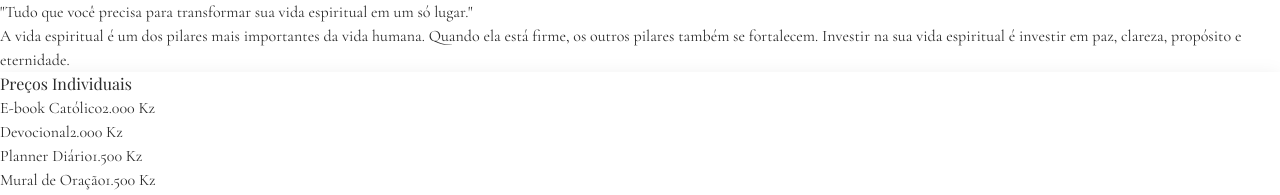
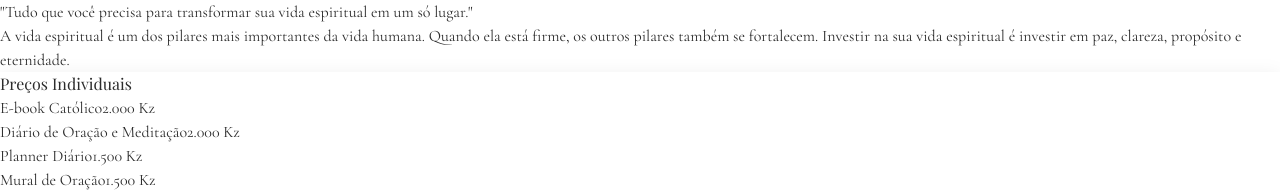
Before and after one commit to Valdemar-Andrade/landing-page-catolico, a Next.js app: page / in a window 1280 px wide. Shown: the part 1344-1539 px from the top of the page. Built offline with nearby package versions, Linux system fonts and the light colour scheme; a web font is replaced by a local one.

Commit message:
refactor: Adicionado número do whatsapp ao componente Whatsapp-button.tsx

```diff
--- a/components/pricing-sectionv2.tsx
+++ b/components/pricing-sectionv2.tsx
@@ -7,7 +7,7 @@ import WhatsAppButton from "./whatsapp-button";
 
 const individualPrices = [
   { name: "E-book Católico", price: "2.000 Kz" },
-  { name: "Devocional", price: "2.000 Kz" },
+  { name: "Diário de Oração e Meditação", price: "2.000 Kz" },
   { name: "Planner Diário", price: "1.500 Kz" },
   { name: "Mural de Oração", price: "1.500 Kz" },
 ];
--- a/components/whatsapp-button.tsx
+++ b/components/whatsapp-button.tsx
@@ -10,7 +10,7 @@ interface WhatsAppButtonProps {
 }
 
 const WHATSAPP_LINK =
-  "https://wa.me/244XXXXXXXXX?text=Quero%20o%20Pack%20Cat%C3%B3lico";
+  "https://wa.me/244925022253?text=Quero%20o%20Meu%20Diário%20de%20Oração%20e%20Meditação";
 
 export default function WhatsAppButton({
   size = "md",
@@ -42,7 +42,7 @@ export default function WhatsAppButton({
         "inline-flex items-center gap-3 font-bold rounded-full transition-all duration-300 shadow-lg hover:shadow-xl",
         sizeClasses[size],
         variantClasses[variant],
-        className
+        className,
       )}
     >
       <MessageCircle
@@ -51,7 +51,7 @@ export default function WhatsAppButton({
           size === "sm" && "w-4 h-4",
           size === "md" && "w-5 h-5",
           size === "lg" && "w-6 h-6",
-          size === "xl" && "w-7 h-7"
+          size === "xl" && "w-7 h-7",
         )}
       />
       <span>Quero o Diário de Oração e Meditação</span>
```
Also changed, not shown: 1 other file (tests, documents, lock files or other folders).
